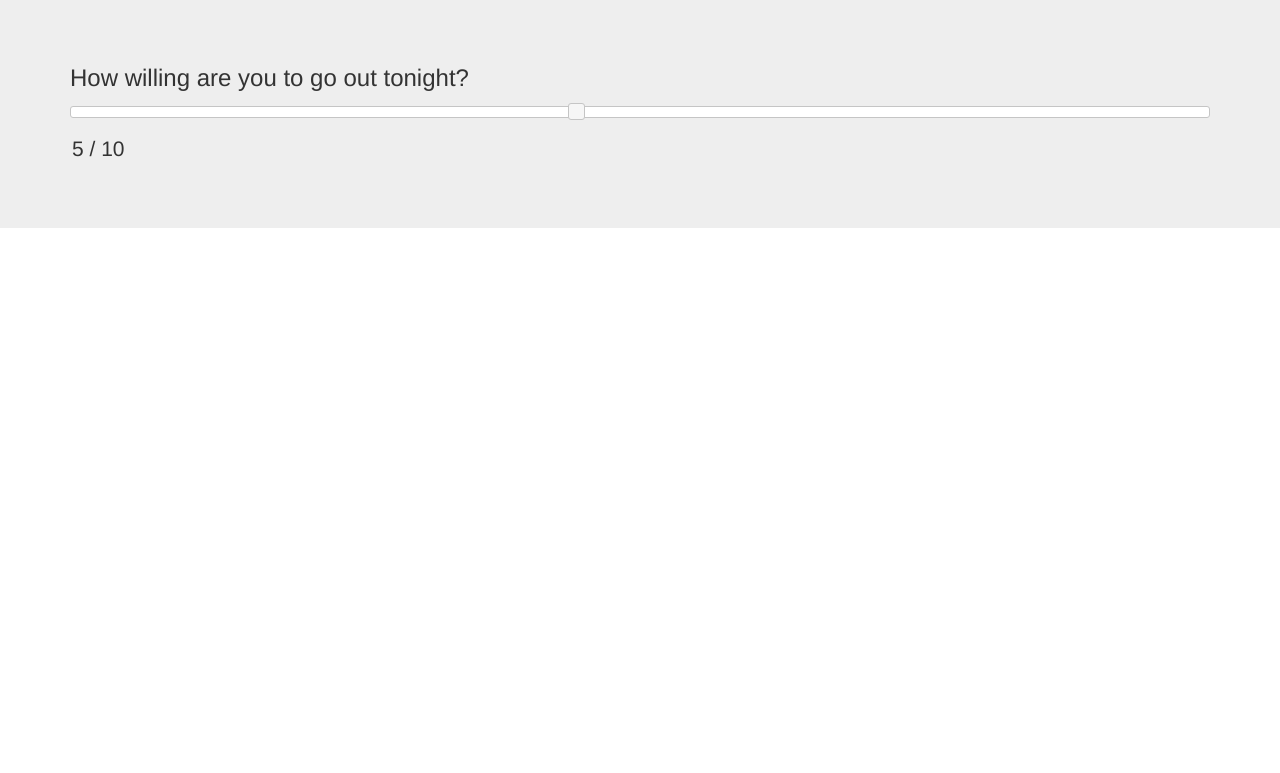
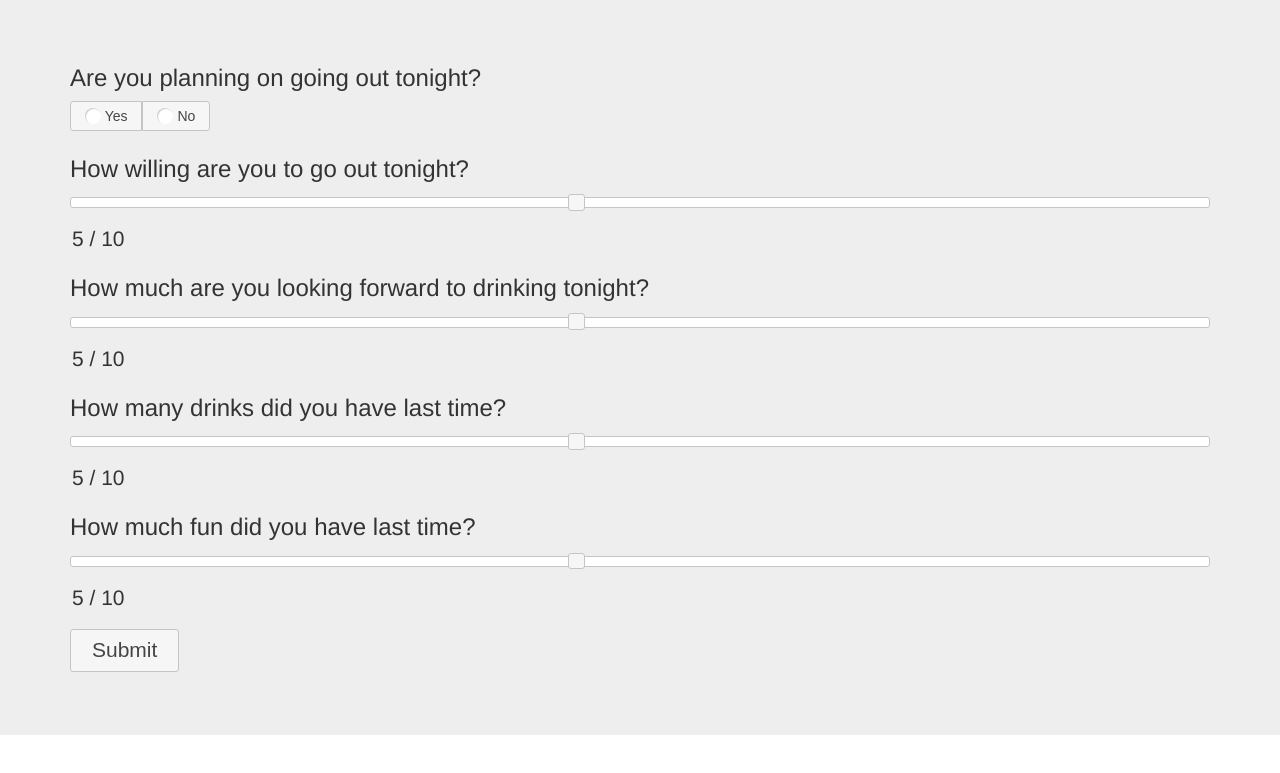
Before and after one commit to jhd/spunout, a plain HTML site: page dist/html/plans.html in a window 1280 px wide. Shown: the part 53-826 px from the top of the page. Before the commit the page ends 800 px from the top, so only its background shows below. Drawn offline with nearby package versions, Linux system fonts and the light colour scheme.

Commit message:
Added more questions

```diff
--- a/dist/html/plans.html
+++ b/dist/html/plans.html
@@ -49,11 +49,47 @@
 
     <div class="jumbotron">
       <div class="container">
-        <h3>How willing are you to go out tonight?</h3>
-        <p><div id="slider"></div></p>
-        <p>
-          <input type="text" id="willingness" readonly>
-        </p>
+
+        <form name="plansForm" action="plans.php" method="POST">
+
+          <h3>Are you planning on going out tonight?</h3>
+          <div id="plan-out">
+            <input type="radio" id="plan-out-yes" type="text" name="radio" value="true">
+            <label for="plan-out-yes">Yes</label>
+            <input type="radio" id="plan-out-no" type="text" name="radio" value="false">
+            <label for="plan-out-no">No</label>
+          </div>
+
+          <h3>How willing are you to go out tonight?</h3>
+          <p><div id="slider-will"></div></p>
+          <p>
+            <input type="text" id="will-value" readonly>
+          </p>
+
+          <h3>How much are you looking forward to drinking tonight?</h3>
+          <p><div id="slider-drink"></div></p>
+          <p>
+            <input type="text" id="drink-value" readonly>
+          </p>
+
+          <h3>How many drinks did you have last time?</h3>
+          <p><div id="slider-drinks"></div></p>
+          <p>
+            <input type="text" id="drinks-value" readonly>
+          </p>
+
+          <h3>How much fun did you have last time?</h3>
+          <p><div id="slider-fun"></div></p>
+          <p>
+            <input type="text" id="fun-value" readonly>
+          </p>
+
+          <p>
+            <input type="submit" value="Submit" name="submit">
+          </p>
+
+        </form>
+
       </div>
     </div>
 
@@ -63,21 +99,65 @@
     <script src="../js/bootstrap.min.js"></script>
     <script src="https://ajax.googleapis.com/ajax/libs/jqueryui/1.11.2/jquery-ui.min.js"></script>
 
-    <script>
+    <script type="text/javascript">
     $(function() {
-      var maxVal = 10;
-      $("#slider").slider({
+
+      var MAX_VAL = 10;
+      $("#slider-will").slider({
         value:  5,
         min:    1,
-        max:   maxVal,
+        max:    MAX_VAL,
         step:   1,
         slide: function( event, ui ) {
-          $("#willingness").val(ui.value + " / " + maxVal);
+          $("#will-value").val(ui.value + " / " + MAX_VAL);
         }
       });
-      $("#willingness").val(
-        $("#slider").slider("value") + " / " + maxVal
+      $("#will-value").val(
+        $("#slider-will").slider("value") + " / " + MAX_VAL
       );
+
+      $("#slider-drink").slider({
+        value:  5,
+        min:    1,
+        max:    MAX_VAL,
+        step:   1,
+        slide: function( event, ui ) {
+          $("#drink-value").val(ui.value + " / " + MAX_VAL);
+        }
+      });
+      $("#drink-value").val(
+        $("#slider-drink").slider("value") + " / " + MAX_VAL
+      );
+
+      $("#slider-drinks").slider({
+        value:  5,
+        min:    1,
+        max:    MAX_VAL,
+        step:   1,
+        slide: function( event, ui ) {
+          $("#drinks-value").val(ui.value + " / " + MAX_VAL);
+        }
+      });
+      $("#drinks-value").val(
+        $("#slider-drinks").slider("value") + " / " + MAX_VAL
+      );
+
+      $("#slider-fun").slider({
+        value:  5,
+        min:    1,
+        max:    MAX_VAL,
+        step:   1,
+        slide: function( event, ui ) {
+          $("#fun-value").val(ui.value + " / " + MAX_VAL);
+        }
+      });
+      $("#fun-value").val(
+        $("#slider-fun").slider("value") + " / " + MAX_VAL
+      );
+
+      $("#plan-out").buttonset();
+      $("input:submit").button();
+
     });
     </script>
 
```
Also changed, not shown: dist/html/help.html (+12 -2 lines), dist/html/session.html (+1 -1 lines).
